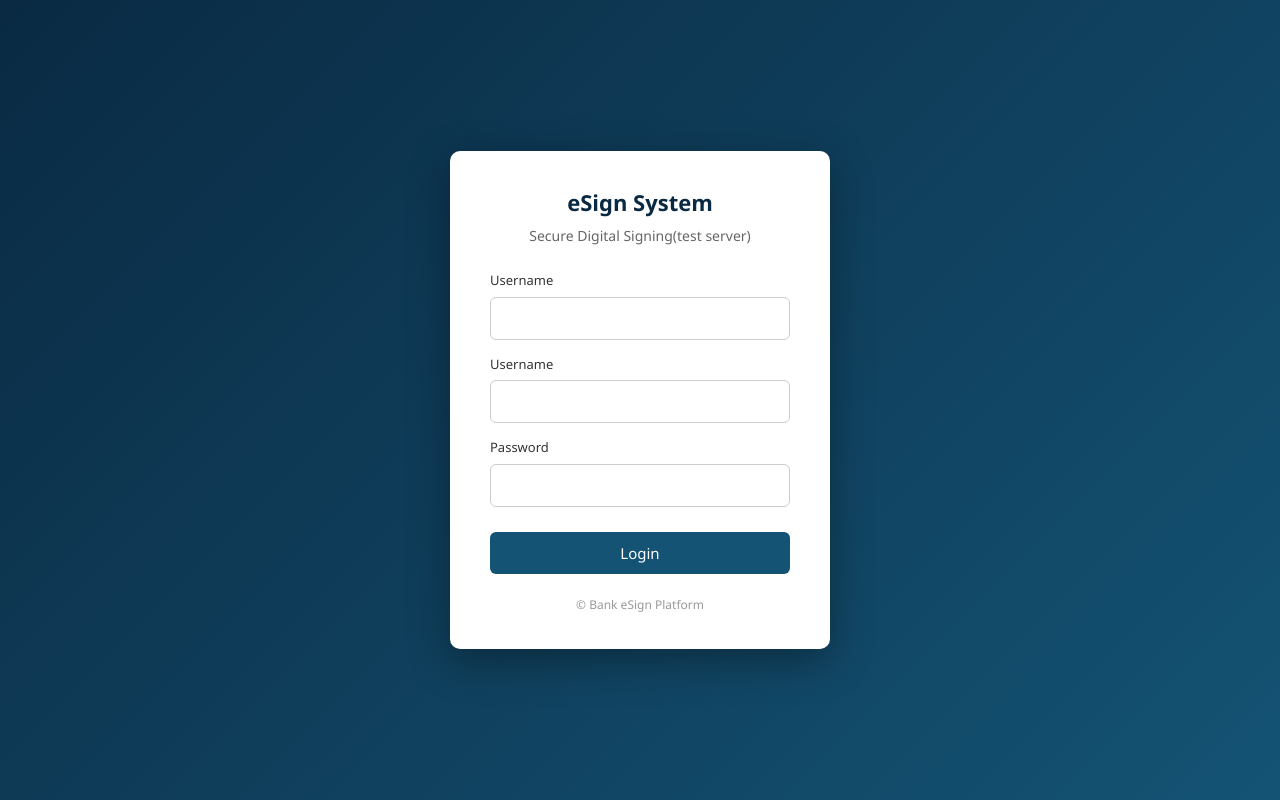
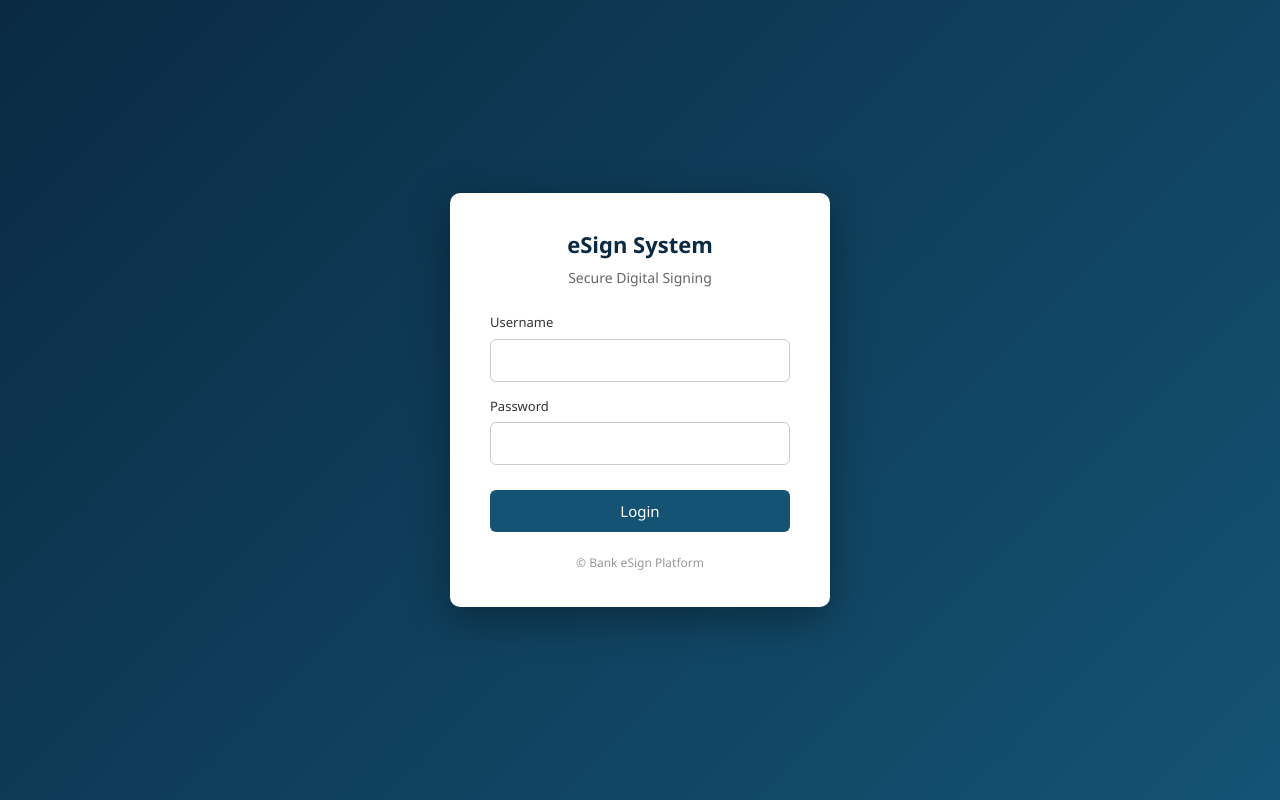
Before and after one commit to ketanvu1988/digital-esign-ui, a React (Vite) app: page / in a window 1280 px wide. Built offline with nearby package versions, Linux system fonts and the light colour scheme.

Commit message:
commmit test cicd login page restroed to its original state

```diff
--- a/src/pages/login/login.jsx
+++ b/src/pages/login/login.jsx
@@ -45,18 +45,9 @@ export default function Login() {
     <div className="login-container">
       <div className="login-card">
         <h2 className="login-title">eSign System</h2>
-        <p className="login-subtitle">Secure Digital Signing(test server)</p>
+        <p className="login-subtitle">Secure Digital Signing</p>
 
         <form onSubmit={handleLogin}>
-           <div className="form-group">
-            <label>Username</label>
-            <input
-              type="text"
-              value={username}
-              onChange={(e) => setUsername(e.target.value)}
-              required
-            />
-          </div>
           <div className="form-group">
             <label>Username</label>
             <input
```
